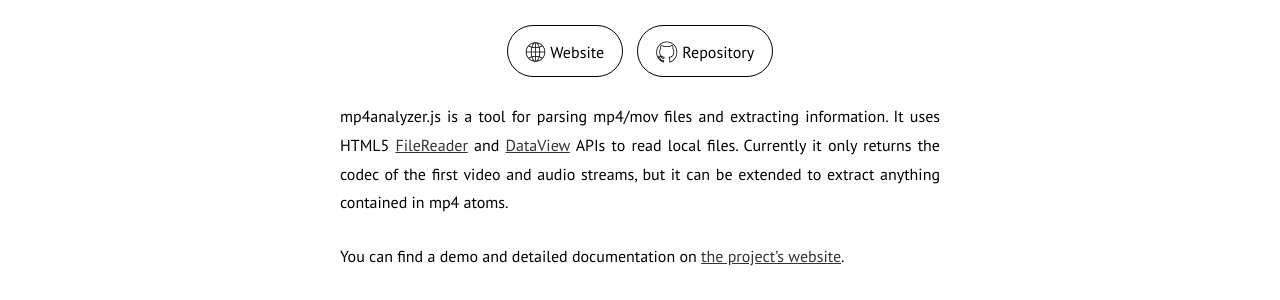
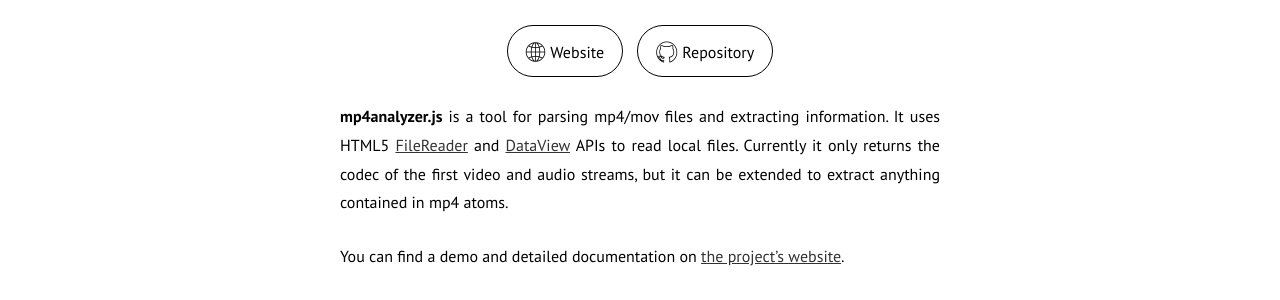
Before and after one commit to fbbdev/fbbdev.github.io, a Jekyll site: the page built from _projects/mp4analyzer.md, in a window 1280 px wide. Shown: the part 165-465 px from the top of the page. Built offline with Jekyll 4.4.1, drawn with Linux system fonts in a browser that asks for light colours.

```diff
--- a/_projects/mp4analyzer.md
+++ b/_projects/mp4analyzer.md
@@ -35,7 +35,7 @@ style: |
     }
 ---
 
-mp4analyzer.js is a tool for parsing mp4/mov files and extracting information.
+**mp4analyzer.js** is a tool for parsing mp4/mov files and extracting information.
 It uses HTML5 [FileReader](http://developer.mozilla.org/en-US/docs/Web/API/FileReader) and
 [DataView](http://developer.mozilla.org/en-US/docs/Web/API/DataView) APIs
 to read local files. Currently it only returns the codec of the first
```
